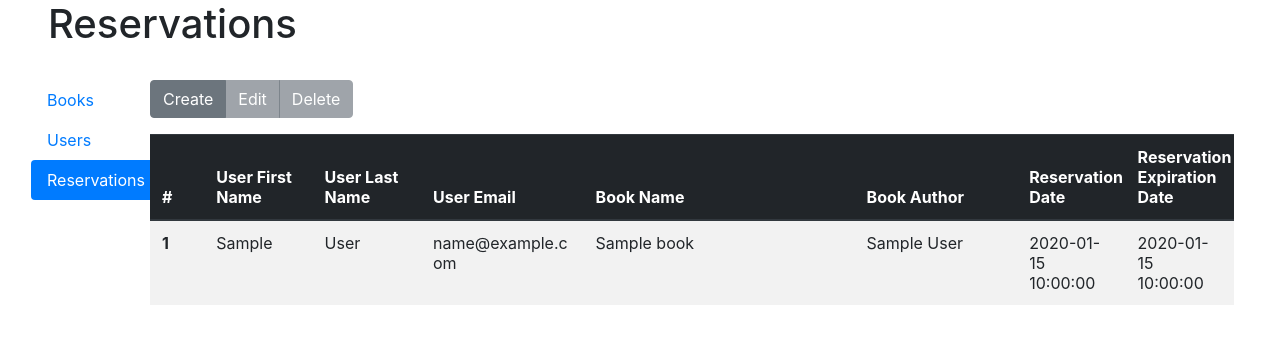
After one commit to Adrian-Tamas/PythonLibaryFrontend, a Flask app: page /reservations in a window 1280 px wide. The commit adds this page. Shown: the top 344 px of the page. Run offline with Flask 2, Linux system fonts and the light colour scheme; a database or web service that is not in the repository returns one stand-in record (values such as "Sample title"); data that the repository does not hold is empty; some libraries are stand-ins or nearby versions.

Commit message:
view all pages

```diff
--- a/app.py
+++ b/app.py
@@ -1,16 +1,30 @@
-from flask import Flask, render_template, flash
+from flask import Flask, render_template, flash, url_for
 from configuration import backend_url
-from service import get_all_books
+from service import get_all_books, get_all_users, get_all_reservations
 
 app = Flask("LibraryFrontend")
 app.config['SECRET_KEY'] = 'top secret!'
 
 
 @app.route("/", methods=["GET"])
-def index():
-    # flash("My error text1")
+@app.route("/books", methods=["GET"])
+def books():
+    # flash("My error text1", "danger")
+    # flash("Good", "success")
     all_books = get_all_books()
-    return render_template("index.html", all_books=all_books)
+    return render_template("books.html", all_books=all_books, title="Books")
+
+
+@app.route("/users", methods=["GET"])
+def users():
+    all_users = get_all_users()
+    return render_template("users.html", all_users=all_users, title="Users")
+
+
+@app.route("/reservations", methods=["GET"])
+def reservations():
+    all_reservations = get_all_reservations()
+    return render_template("reservations.html", all_reservations=all_reservations, title="Reservations")
 
 
 if __name__ == '__main__':
--- a/service.py
+++ b/service.py
@@ -6,3 +6,13 @@ from configuration import backend_url
 def get_all_books():
     response = requests.get(url=f"{backend_url}/books")
     return response.json()
+
+
+def get_all_users():
+    response = requests.get(url=f"{backend_url}/users")
+    return response.json()
+
+
+def get_all_reservations():
+    response = requests.get(url=f"{backend_url}/reservations")
+    return response.json()
--- /dev/null
+++ b/static/main.js
@@ -0,0 +1,43 @@
+ jQuery(document).ready(function($) {
+    $(".clickable-row").click(function() {
+    if ($(this).hasClass("table-primary")) {
+        $(this).removeClass("table-primary");
+        $("#edit").removeData();
+        $("#edit").attr("disabled", true);
+        $("#delete").attr("disabled", true);
+    } else {
+        $(this).addClass("table-primary");
+        $(".clickable-row").not($(this)).removeClass('table-primary');
+        $("#edit").data("id", $(this).data("id"));
+        $("#edit").attr("disabled", false);
+        $("#delete").attr("disabled", false );
+    }
+    });
+
+    $(".clickable-reservation-row").click(function() {
+    if ($(this).hasClass("table-primary")) {
+        $(this).removeClass("table-primary");
+        $("#edit-reservation").removeData();
+        $("#edit-reservation").attr("disabled", true);
+        $("#delete-reservation").attr("disabled", true);
+    } else {
+        $(this).addClass("table-primary");
+        $(".clickable-reservation-row").not($(this)).removeClass('table-primary');
+        $("#edit-reservation").data("userid", $(this).data("userid"));
+        $("#edit-reservation").data("bookid", $(this).data("bookid"));
+        $("#edit-reservation").attr("disabled", false);
+        $("#delete-reservation").attr("disabled", false );
+    }
+    });
+
+    $("#edit").click(function() {
+        var id = $(this).data("id")
+        window.location.href = window.location.href + `/${id}`
+    });
+
+    $("#edit-reservation").click(function() {
+        var userid = $(this).data("userid")
+        var bookid = $(this).data("bookid")
+        window.location.href = `/reservations/user/${userid}/book/${bookid}`
+    });
+});
--- a/templates/index.html
+++ b/templates/layout.html
@@ -1,6 +1,6 @@
 <html>
     <head>
-        <title>Library Frontend</title>
+        <title>Library Frontend - {{title}}</title>
         <!-- Required meta tags -->
         <meta charset="utf-8">
         <meta name="viewport" content="width=device-width, initial-scale=1, shrink-to-fit=no">
@@ -9,7 +9,9 @@
         <link rel="stylesheet" href="https://maxcdn.bootstrapcdn.com/bootstrap/4.0.0/css/bootstrap.min.css" integrity="sha384-Gn5384xqQ1aoWXA+058RXPxPg6fy4IWvTNh0E263XmFcJlSAwiGgFAW/dAiS6JXm" crossorigin="anonymous">
     </head>
     <body>
-        <h1 align="left" class="pl-5 pr-5">Books</h1>
+        <script src="https://code.jquery.com/jquery-3.2.1.slim.min.js" integrity="sha384-KJ3o2DKtIkvYIK3UENzmM7KCkRr/rE9/Qpg6aAZGJwFDMVNA/GpGFF93hXpG5KkN" crossorigin="anonymous"></script>
+        <script src='{{url_for("static", filename="main.js")}}'></script>
+        <h1 align="left" class="pl-5 pr-5">{{title}}</h1>
           {% with messages = get_flashed_messages(with_categories=true) %}
             {% if messages %}
               {% for category, message in messages %}
@@ -19,36 +21,25 @@
               {% endfor %}
             {% endif %}
           {% endwith %}
-        <div class="container-fluid">
-            <div class="btn-group my-3" role="group" aria-label="User Actions">
-              <button type="button" class="btn btn-secondary">Create</button>
-              <button type="button" class="btn btn-secondary">Edit</button>
-              <button type="button" class="btn btn-secondary">Delete</button>
+        <div class="row my-3 mx-3">
+          <div class="col-1">
+            <div class="nav flex-column nav-pills my-3" id="v-pills-tab" role="tablist" aria-orientation="vertical">
+                {% set navigation_bar =[
+                    ("/books", "books", "Books"),
+                    ("/users", "users", "Users"),
+                    ("/reservations", "reservations", "Reservations")] -%}
+                {% set active_page = active_page|default ('books') -%}
+                {% for href, id, caption in navigation_bar %}
+                    <a class="nav-link {% if id == active_page %} active {% endif %}" id="v-pills-{{id}}" href="{{url_for(id)}}" role="tab">{{caption}}</a>
+                {% endfor %}
             </div>
-        </div>
-        <div class="container-fluid">
-            <table class="table table-striped">
-              <thead>
-                <tr>
-                  <th scope="col">#</th>
-                  <th scope="col">Book Name</th>
-                  <th scope="col">Book Author</th>
-                </tr>
-              </thead>
-              <tbody>
-              {%for book in all_books %}
-              <tr>
-                  <th scope="row">{{loop.index}}</th>
-                  <td>{{book["name"]}}</td>
-                  <td>{{book["author"]}}</td>
-              </tr>
-              {% endfor %}
-              </tbody>
-            </table>
+          </div>
+            <div class="col-11">
+                {% block content %}{% endblock %}
+            </div>
         </div>
         <!-- Optional JavaScript -->
         <!-- jQuery first, then Popper.js, then Bootstrap JS -->
-        <script src="https://code.jquery.com/jquery-3.2.1.slim.min.js" integrity="sha384-KJ3o2DKtIkvYIK3UENzmM7KCkRr/rE9/Qpg6aAZGJwFDMVNA/GpGFF93hXpG5KkN" crossorigin="anonymous"></script>
         <script src="https://cdnjs.cloudflare.com/ajax/libs/popper.js/1.12.9/umd/popper.min.js" integrity="sha384-ApNbgh9B+Y1QKtv3Rn7W3mgPxhU9K/ScQsAP7hUibX39j7fakFPskvXusvfa0b4Q" crossorigin="anonymous"></script>
         <script src="https://maxcdn.bootstrapcdn.com/bootstrap/4.0.0/js/bootstrap.min.js" integrity="sha384-JZR6Spejh4U02d8jOt6vLEHfe/JQGiRRSQQxSfFWpi1MquVdAyjUar5+76PVCmYl" crossorigin="anonymous"></script>
     </body>
--- /dev/null
+++ b/templates/reservations.html
@@ -0,0 +1,46 @@
+{% extends "layout.html" %}
+{% set active_page = "reservations" %}
+{% block content %}
+ <div class="container-fluid">
+    <div class="btn-group my-3" role="group" aria-label="User Actions">
+      <button type="button" id="create-reservation" class="btn btn-secondary">Create</button>
+      <button type="button" id="edit-reservation" class="btn btn-secondary" disabled>Edit</button>
+      <button type="button" id="delete-reservation" class="btn btn-secondary" disabled>Delete</button>
+    </div>
+    </div>
+    <div class="container-fluid ">
+        <style>
+             table { table-layout: fixed; }
+             table th, table td { overflow: hidden; }
+        </style>
+        <table class="table table-striped table-hover">
+          <thead class="thead-dark">
+            <tr>
+              <th scope="col" style="width: 5%">#</th>
+              <th scope="col" style="width: 10%">User First Name</th>
+              <th scope="col" style="width: 10%">User Last Name</th>
+              <th scope="col" style="width: 15%">User Email</th>
+              <th scope="col" style="width: 25%">Book Name</th>
+              <th scope="col" style="width: 15%">Book Author</th>
+              <th scope="col" style="width: 10%">Reservation Date</th>
+              <th scope="col" style="width: 10%">Reservation Expiration Date</th>
+            </tr>
+          </thead>
+          <tbody>
+          {%for reservation in all_reservations %}
+              <tr class="clickable-reservation-row" style="cursor:pointer" id="{{reservation.user.id}}_{{reservation.book.id}}"
+                  data-hidden="true" data-userid="{{reservation.user.id}}" data-bookid="{{reservation.book.id}}">
+                  <th scope="row">{{loop.index}}</th>
+                  <td>{{reservation.user.first_name}}</td>
+                  <td>{{reservation.user.last_name}}</td>
+                  <td style="word-break: break-all">{{reservation.user.email}}</td>
+                  <td>{{reservation.book.name}}</td>
+                  <td>{{reservation.book.author}}</td>
+                  <td>{{reservation.reservation_date}}</td>
+                  <td>{{reservation.reservation_expiration_date}}</td>
+              </tr>
+          {% endfor %}
+          </tbody>
+        </table>
+    </div>
+{%endblock%}
```
Also changed, not shown: templates/books.html (added, +31 -0 lines), templates/users.html (added, +33 -0 lines).
